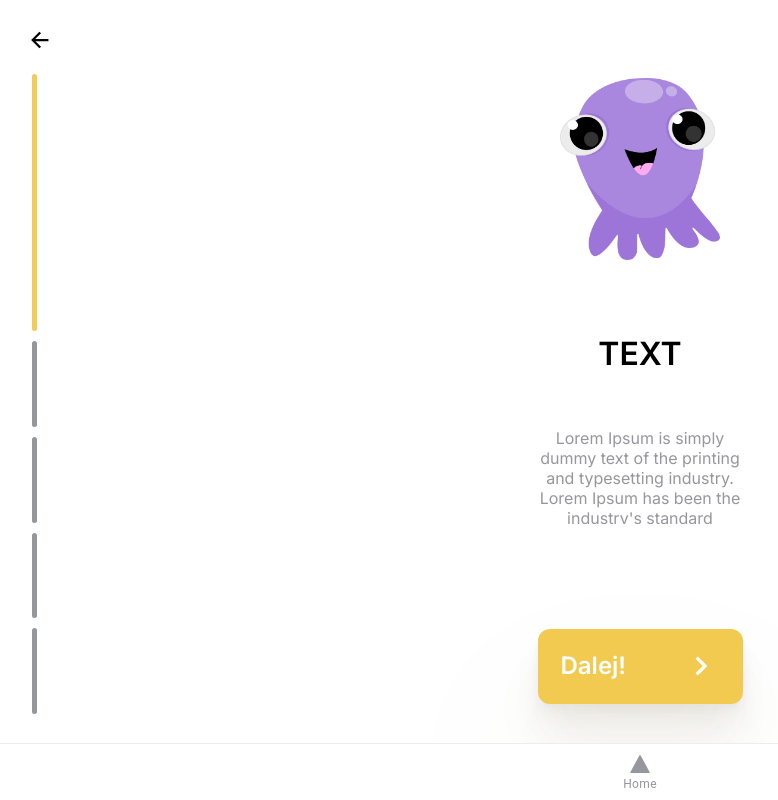
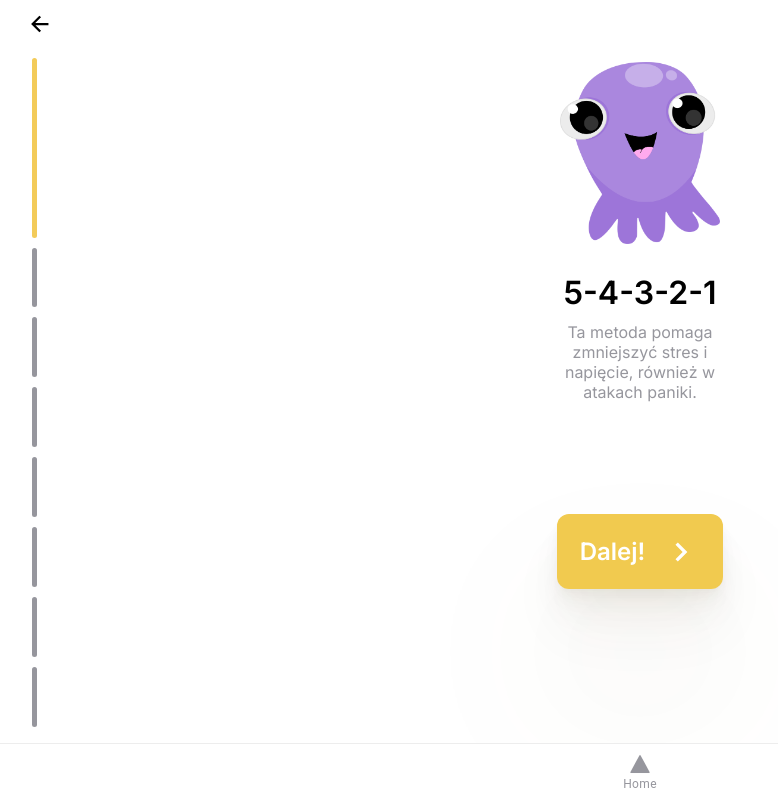
Before and after one commit to j-zarzycki/Engineering-thesis, a React (Create React App) app in the folder kamre/: page /fivetoone in a window 1280 px wide. Shown: the whole page, without its empty margins (0-778 px from the left). Built offline with nearby package versions, Linux system fonts and the light colour scheme; no server answers.

Commit message:
IN-238: code fixed

```diff
--- /dev/null
+++ b/kamre/src/components/FinishButton/index.ts
@@ -0,0 +1 @@
+export { default } from "./FinishButton.component";
--- a/kamre/src/components/ProceedButton/ProceedButton.component.tsx
+++ b/kamre/src/components/ProceedButton/ProceedButton.component.tsx
@@ -6,17 +6,22 @@ import "./ProceedButton.style.scss";
 interface IProps {
   onClick: React.MouseEventHandler<HTMLButtonElement>;
   title: String;
+  icon?: React.ReactElement;
 }
 
 const ProceedButton: React.FC<IProps> = (props: IProps) => {
-  const { onClick, title } = props;
+  const { onClick, title, icon } = props;
 
   return (
     <button className="proceed-button" type="button" onClick={onClick}>
       {title}
-      <BiChevronRight size={40} />
+      {icon}
     </button>
   );
 };
 
+ProceedButton.defaultProps = {
+  icon: <BiChevronRight size={40} />,
+};
+
 export default ProceedButton;
--- a/kamre/src/components/ProceedButton/ProceedButton.style.scss
+++ b/kamre/src/components/ProceedButton/ProceedButton.style.scss
@@ -17,4 +17,5 @@
   color: $color-white;
   filter: $default-drop-shadow;
   transition: $transition-default;
+  gap: 15px;
 }
--- a/kamre/src/pages/FiveToOne/FiveToOne.component.tsx
+++ b/kamre/src/pages/FiveToOne/FiveToOne.component.tsx
@@ -1,10 +1,17 @@
 import React from "react";
-import { IonContent, IonPage, IonImg } from "@ionic/react";
+import {
+  IonContent,
+  IonPage,
+  IonImg,
+  IonLoading,
+  IonToast,
+} from "@ionic/react";
 import { Swiper, SwiperSlide } from "swiper/react";
-
+import { BsArrowRepeat } from "react-icons/bs";
 // Import Swiper styles
 import "swiper/css";
 
+import FinishButton from "@Components/FinishButton";
 import BackButton from "@Components/BackButton";
 import VerticalProgressBar from "@Components/VerticalProgressBar";
 
@@ -15,14 +22,31 @@ import "./FiveToOne.style.scss";
 interface IProps {
   setSwiper(value: any): void;
   onProceedButtonClick(): void;
+  handleRepeatButtonClick(): void;
+  handleFinishButtonClick(): void;
+  setToast(value: {}): void;
   currentSlide: number;
   slideElements: number;
   img: string;
+  swiper: any;
+  isLoading: boolean;
+  toast: { isOpen: boolean; message: string };
 }
 
 const FiveToOne: React.FC<IProps> = (props: IProps) => {
-  const { setSwiper, currentSlide, slideElements, onProceedButtonClick, img } =
-    props;
+  const {
+    setSwiper,
+    currentSlide,
+    slideElements,
+    onProceedButtonClick,
+    img,
+    swiper,
+    handleRepeatButtonClick,
+    handleFinishButtonClick,
+    setToast,
+    toast,
+    isLoading,
+  } = props;
 
   const renderHeader = () => {
     return (
@@ -44,12 +68,10 @@ const FiveToOne: React.FC<IProps> = (props: IProps) => {
         >
           <SwiperSlide>
             <div className="swiper-slide__wrapper">
-              <h4 className="swiper-slide__header">TEXT</h4>
+              <h4 className="swiper-slide__header">5-4-3-2-1</h4>
               <p className="swiper-slide__paragraph">
-                Lorem Ipsum is simply dummy text of the printing and typesetting
-                industry. Lorem Ipsum has been the industry's standard dummy
-                text ever since the 1500s, when an unknown printer took a galley
-                of type and scrambled it to make a type specimen book
+                Ta metoda pomaga zmniejszyć stres i napięcie, również w atakach
+                paniki.
               </p>
             </div>
           </SwiperSlide>
@@ -57,43 +79,56 @@ const FiveToOne: React.FC<IProps> = (props: IProps) => {
             <div className="swiper-slide__wrapper">
               <h4 className="swiper-slide__header">O co chodzi w ćwiczeniu?</h4>
               <p className="swiper-slide__paragraph">
-                Lorem Ipsum is simply dummy text of the printing and typesetting
-                industry. Lorem Ipsum has been the industry's standard dummy
-                text ever since the 1500s, when an unknown printer took a galley
-                of type and scrambled it to make a type specimen book.
+                Skupiaj się na wypisanych kolejno rzeczach. Daj sobie tyle czasu
+                ile chcesz. Oddychaj przy tym powoli.
               </p>
             </div>
           </SwiperSlide>
           <SwiperSlide>
             <div className="swiper-slide__wrapper">
-              <h4 className="swiper-slide__header">Text</h4>
+              <h4 className="swiper-slide__header">5</h4>
               <p className="swiper-slide__paragraph">
-                Lorem Ipsum is simply dummy text of the printing and typesetting
-                industry. Lorem Ipsum has been the industry's standard dummy
-                text ever since the 1500s, when an unknown printer took a galley
-                of type and scrambled it to make a type specimen book
+                Rozejrzyj się i spróbuj nazwać pięć
               </p>
             </div>
           </SwiperSlide>
           <SwiperSlide>
             <div className="swiper-slide__wrapper">
-              <h4 className="swiper-slide__header">Text</h4>
+              <h4 className="swiper-slide__header">4</h4>
               <p className="swiper-slide__paragraph">
-                Lorem Ipsum is simply dummy text of the printing and typesetting
-                industry. Lorem Ipsum has been the industry's standard dummy
-                text ever since the 1500s, when an unknown printer took a galley
-                of type and scrambled it to make a type specimen book
+                Teraz dotknij 4 rzeczy, poczuj ich
               </p>
             </div>
           </SwiperSlide>
           <SwiperSlide>
             <div className="swiper-slide__wrapper">
-              <h4 className="swiper-slide__header">Text</h4>
+              <h4 className="swiper-slide__header">3</h4>
               <p className="swiper-slide__paragraph">
-                Lorem Ipsum is simply dummy text of the printing and typesetting
-                industry. Lorem Ipsum has been the industry's standard dummy
-                text ever since the 1500s, when an unknown printer took a galley
-                of type and scrambled it to make a type specimen book
+                Wytęż słuch i nazwij trzy rzeczy, które
+              </p>
+            </div>
+          </SwiperSlide>
+          <SwiperSlide>
+            <div className="swiper-slide__wrapper">
+              <h4 className="swiper-slide__header">2</h4>
+              <p className="swiper-slide__paragraph">
+                Daj się ponieść zapachom i poczuj dwa
+              </p>
+            </div>
+          </SwiperSlide>
+          <SwiperSlide>
+            <div className="swiper-slide__wrapper">
+              <h4 className="swiper-slide__header">1</h4>
+              <p className="swiper-slide__paragraph">
+                Na koniec, opisz smak, jaki aktualnie czujesz na języku.
+              </p>
+            </div>
+          </SwiperSlide>
+          <SwiperSlide>
+            <div className="swiper-slide__wrapper">
+              <h4 className="swiper-slide__header">Udało się!</h4>
+              <p className="swiper-slide__paragraph">
+                Jeżeli czujesz potrzebę, powtórz schemat ćwiczenia jeszcze raz.
               </p>
             </div>
           </SwiperSlide>
@@ -114,11 +149,51 @@ const FiveToOne: React.FC<IProps> = (props: IProps) => {
   };
 
   const renderProceedButton = () => {
-    return <ProceedButton title="Dalej!" onClick={onProceedButtonClick} />;
+    if (swiper?.activeIndex === 7) {
+      return (
+        <div className="fiveToOne__buttons">
+          <ProceedButton
+            title="Powtórz"
+            onClick={handleRepeatButtonClick}
+            icon={<BsArrowRepeat size={25} />}
+          />
+          <FinishButton title="Zakończ" onClick={handleFinishButtonClick} />
+        </div>
+      );
+    }
+
+    return (
+      <div>
+        <ProceedButton title="Dalej!" onClick={onProceedButtonClick} />
+      </div>
+    );
   };
 
   const renderImage = () => {
     return <IonImg className="fiveToOne__image" alt="pet" src={img} />;
+  };
+
+  const renderLoader = () => {
+    return (
+      <IonLoading
+        cssClass="good-word__loader"
+        isOpen={isLoading}
+        message="Zapisywanie, proszę czekać"
+      />
+    );
+  };
+
+  const renderToast = () => {
+    const { isOpen, message } = toast;
+    return (
+      <IonToast
+        isOpen={isOpen}
+        onDidDismiss={() => setToast({ isOpen: false, message: "" })}
+        message={message}
+        duration={2500}
+        position="top"
+      />
+    );
   };
 
   const renderContext = () => {
@@ -133,10 +208,9 @@ const FiveToOne: React.FC<IProps> = (props: IProps) => {
 
   return (
     <IonPage>
-      <IonContent
-        fullscreen
-        class="ion-padding-horizontal ion-padding-vertical"
-      >
+      <IonContent fullscreen class="ion-padding-horizontal">
+        {renderToast()}
+        {renderLoader()}
         {renderHeader()}
         <div className="fiveToOne__wrapper">
           {renderProgressBar()}
--- a/kamre/src/pages/FiveToOne/FiveToOne.container.tsx
+++ b/kamre/src/pages/FiveToOne/FiveToOne.container.tsx
@@ -1,14 +1,20 @@
 import React, { useState } from "react";
+import { useHistory } from "react-router-dom";
 
 import MainImg from "@Assets/main.png";
 import quote from "@Assets/what.png";
+import apiService from "@Services/api.service";
+import { getFullDateWithTime } from "@Utils/date";
 import FiveToOne from "./FiveToOne.component";
 
 const FiveToOneContainer: React.FC = () => {
+  const [isLoading, setIsLoading] = useState(false);
+  const [toast, setToast] = useState({ isOpen: false, message: "" });
   const [currentSlide, setCurrentSlide] = useState(0);
   const [swiper, setSwiper] = useState<any>(null);
   const [img, setImg] = useState(MainImg);
-  const slideElements = 5;
+  const slideElements = 8;
+  const history = useHistory();
 
   const onProceedButtonClick = () => {
     swiper?.slideNext();
@@ -18,13 +24,57 @@ const FiveToOneContainer: React.FC = () => {
     if (swiper?.activeIndex === 1) setImg(quote);
   };
 
+  const handleRepeatButtonClick = async () => {
+    setIsLoading(true);
+    const dateTime = getFullDateWithTime();
+    setCurrentSlide(0);
+    swiper?.slideTo(0);
+    await apiService
+      .CreateActivityWithNoContent(dateTime, "5-4-3-2-1")
+      .then(() => {
+        setToast({ isOpen: true, message: "Pomyślnie zapisano!" });
+      })
+      .finally(() => setIsLoading(false))
+      .catch(() =>
+        setToast({
+          isOpen: true,
+          message: "Wystąpił błąd podczas zapisywania.",
+        }),
+      );
+  };
+
+  const handleFinishButtonClick = async () => {
+    setIsLoading(true);
+    const dateTime = getFullDateWithTime();
+    await apiService
+      .CreateActivityWithNoContent(dateTime, "5-4-3-2-1")
+      .then(() => {
+        setToast({ isOpen: true, message: "Pomyślnie zapisano!" });
+        history.push("/home");
+      })
+      .finally(() => setIsLoading(false))
+      .catch(() =>
+        setToast({
+          isOpen: true,
+          message: "Wystąpił błąd podczas zapisywania.",
+        }),
+      );
+    history.push("/home");
+  };
+
   return (
     <FiveToOne
       setSwiper={setSwiper}
+      swiper={swiper}
       currentSlide={currentSlide}
       slideElements={slideElements}
       img={img}
+      isLoading={isLoading}
+      toast={toast}
+      setToast={setToast}
       onProceedButtonClick={onProceedButtonClick}
+      handleRepeatButtonClick={handleRepeatButtonClick}
+      handleFinishButtonClick={handleFinishButtonClick}
     />
   );
 };
--- a/kamre/src/pages/FiveToOne/FiveToOne.style.scss
+++ b/kamre/src/pages/FiveToOne/FiveToOne.style.scss
@@ -28,6 +28,12 @@
     }
   }
 
+  &__buttons {
+    display: flex;
+    flex-direction: column;
+    gap: 30px;
+  }
+
   &__context {
     display: flex;
     flex-direction: column;
@@ -42,22 +48,15 @@
     }
 
     .proceed-button {
-      margin-top: auto;
+      margin-top: 15px;
       width: 100%;
     }
   }
 
   &__swiper {
     width: 100%;
-    max-height: 150px;
-  }
-}
 
     .swiper {
-  &-wrapper {
-    max-height: 250px;
-  }
-
       &-slide {
         &-active {
           display: flex;
@@ -66,12 +65,11 @@
         }
 
         &__wrapper {
+          max-height: 250px;
           display: flex;
           flex-direction: column;
           justify-content: center;
           align-items: center;
-      gap: 45px;
-      margin-top: 45px;
         }
 
         &__header {
@@ -90,21 +88,17 @@
         }
       }
     }
+  }
+}
 
 @include mobile-s {
   .fiveToOne {
     &__wrapper {
-      height: 95%;
-
       .vertical-progress-bar {
         &__wrapper {
           margin-top: 0;
         }
       }
-    }
-
-    &__swiper {
-      max-height: 150px;
     }
 
     &__context {
@@ -129,16 +123,11 @@
           &__header {
             margin-top: 25px;
           }
-
-          &__paragraph {
-            margin-top: 40px;
         }
       }
     }
   }
 }
-}
-
 
 @include mobile-s-long {
   .fiveToOne {
@@ -147,14 +136,6 @@
         height: 150px;
         width: 130px;
       }
-
-      .swiper {
-        &-slide {
-          &__wrapper {
-            margin-top: 30px;
     }
   }
 }
-    }
-  }
-}
```
Also changed, not shown: kamre/src/components/FinishButton/FinishButton.component.tsx (added, +28 -0 lines), kamre/src/components/FinishButton/FinishButton.style.scss (added, +9 -0 lines), kamre/src/components/VerticalProgressBar/VerticalProgressBar.container.tsx (+12 -0 lines). Lines whose indentation alone changed are shown as unchanged.
